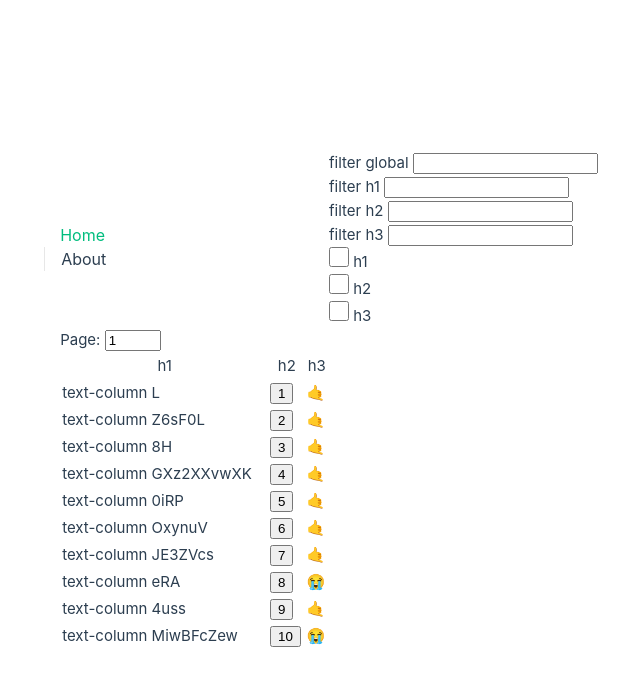
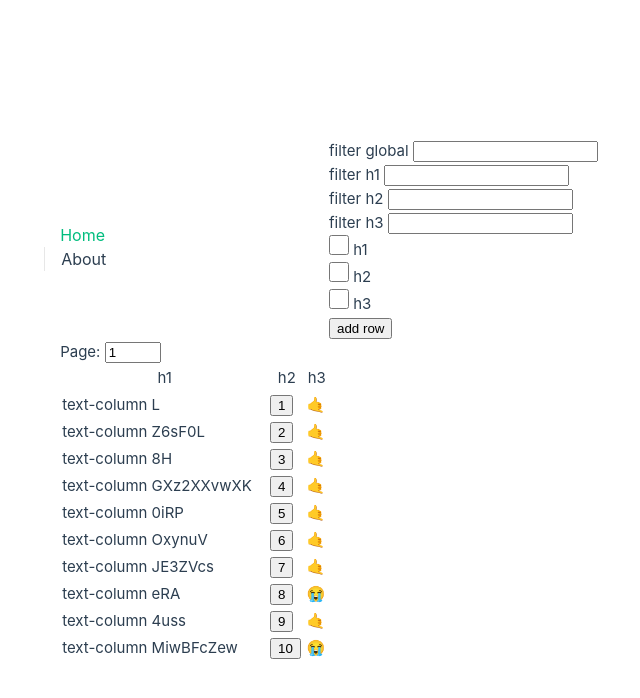
Before and after one commit to TheZlodziej/vue-data-table, a Vue app: page /about in a window 1280 px wide. Shown: the top 698 px of the page, without its empty margins (311-951 px from the left). Built offline with nearby package versions, Linux system fonts and the light colour scheme.

Commit message:
add todo, add dynamically added rows in example

```diff
--- a/src/components/DataTable.vue
+++ b/src/components/DataTable.vue
@@ -1,6 +1,14 @@
 <script setup lang="ts">
 import draggable from 'vuedraggable'
 import { watch, onBeforeMount, shallowRef, reactive } from 'vue'
+
+// TODO:
+/*
+- fix paginator max (doesnt update when items are added dynamically)
+- fix column reorder:
+  add option to save order to local storage (maybe order parameter?)
+- add displayname to columns
+*/
 
 /*
 Example usage:
@@ -247,7 +255,7 @@ onBeforeMount(() => {
   <br />
   <table>
     <thead>
-      <draggable v-model="headersModel" tag="tr" item-key="__id">
+      <draggable v-model="headersModel" tag="tr" item-key="__id" @update="(x) => console.log(x)">
         <template #item="{ element }">
           <th @click="() => sortRows(element.header)">
             <slot
--- a/src/views/AboutView.vue
+++ b/src/views/AboutView.vue
@@ -41,6 +41,11 @@ function onColumnsOrderChanged(order: string[]) {
 }
 
 onMounted(() => {
+  for (let i = 0; i < 500; i++) {
+    data.value.push(generateRandomObject())
+  }
+})
+
 let x = 1
 function generateRandomObject() {
   const randomObject = {
@@ -60,11 +65,6 @@ onMounted(() => {
   }
   return result
 }
-
-  for (let i = 0; i < 500; i++) {
-    data.value.push(generateRandomObject())
-  }
-})
 </script>
 
 <template>
@@ -87,6 +87,7 @@ onMounted(() => {
       />
       {{ h.val }}
     </div>
+    <button @click="() => data.push(generateRandomObject())">add row</button>
   </div>
 
   <DataTable
@@ -102,9 +103,9 @@ onMounted(() => {
       </h2>
     </template> -->
 
-    <template #col(h3)="{ data }"
-      ><div v-if="data">🤙</div>
-      <div v-else>😭</div></template
-    >
+    <template #col(h3)="{ data }">
+      <div v-if="data">🤙</div>
+      <div v-else>😭</div>
+    </template>
   </DataTable>
 </template>
```
Lines whose indentation alone changed are shown as unchanged.
